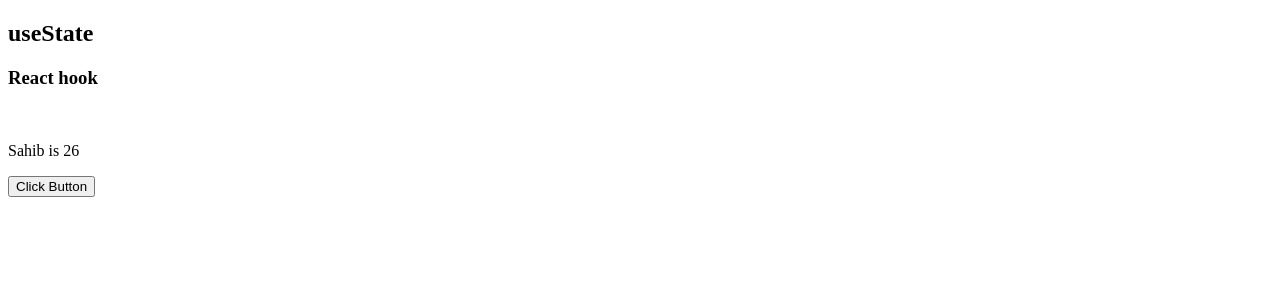
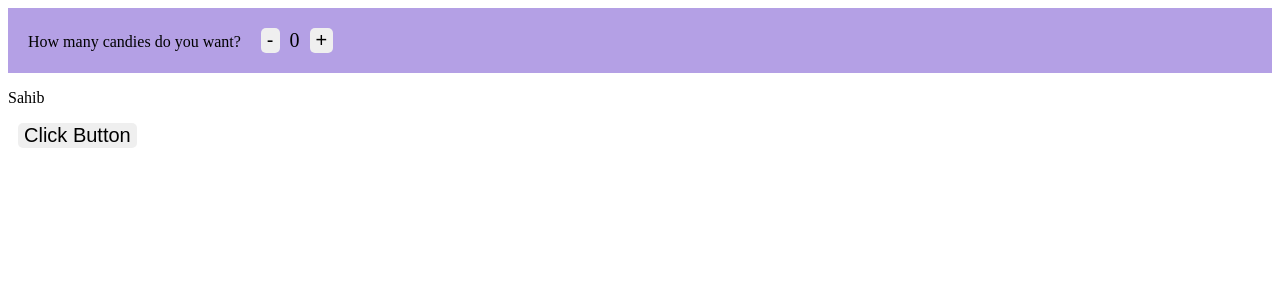
Before and after one commit to sahibkaur/demo-hooks, a Next.js app: page / in a window 1280 px wide. Shown: the top 300 px of the page. Built offline with nearby package versions, Linux system fonts and the light colour scheme.

Commit message:
add toggle feature to demonstrate usestate

```diff
--- /dev/null
+++ b/app/css/toggle.css
@@ -0,0 +1,17 @@
+button {
+    font-size: 20px;
+    margin: 0 10px 0 10px;
+    border-radius: 5px;
+    border: none;
+
+}
+.count-number {
+    font-size: 20px;
+}
+.minusButton {
+    margin-left: 20px;
+}
+.toggle-block {
+    padding: 20px;
+    background-color: #B4A0E5;
+}
--- a/app/page.tsx
+++ b/app/page.tsx
@@ -1,11 +1,11 @@
 "use client"
 import {useState} from "react"
+import Toggle from "./toggle"
 // import {use} from "react"
 
 export default function Home() {
 
 const [name, setName] = useState("Sahib");
-const [age, setAge] = useState(26);
 
 const changeName = () => {
  setName("Sahib Kaur");
@@ -14,10 +14,8 @@ const changeName = () => {
 
   return (
     <div>
-      <h2>useState</h2>
-      <h3>React hook</h3>
-      <br/>
-      <p>{name} is {age}</p>
+      <Toggle></Toggle>
+      <p>{name}</p>
       <button onClick={changeName}>Click Button</button>
     </div>
   )
--- /dev/null
+++ b/app/toggle.tsx
@@ -0,0 +1,24 @@
+import {useState} from "react";
+import './css/toggle.css';
+
+export default function Toggle() {
+    const [count, setCount] = useState(0);
+
+    function incrementCount() {
+        setCount(count+1);
+    }
+
+    function decrementCount() {
+        setCount(count-1);
+    }
+
+
+    return (
+        <div className="toggle-block">
+            <span>How many candies do you want?</span>
+            <button className="minusButton" onClick={decrementCount}>-</button>
+            <span className="count-number">{count}</span>
+            <button className="plusButton" onClick={incrementCount}>+</button>
+        </div>
+    )
+}
```
